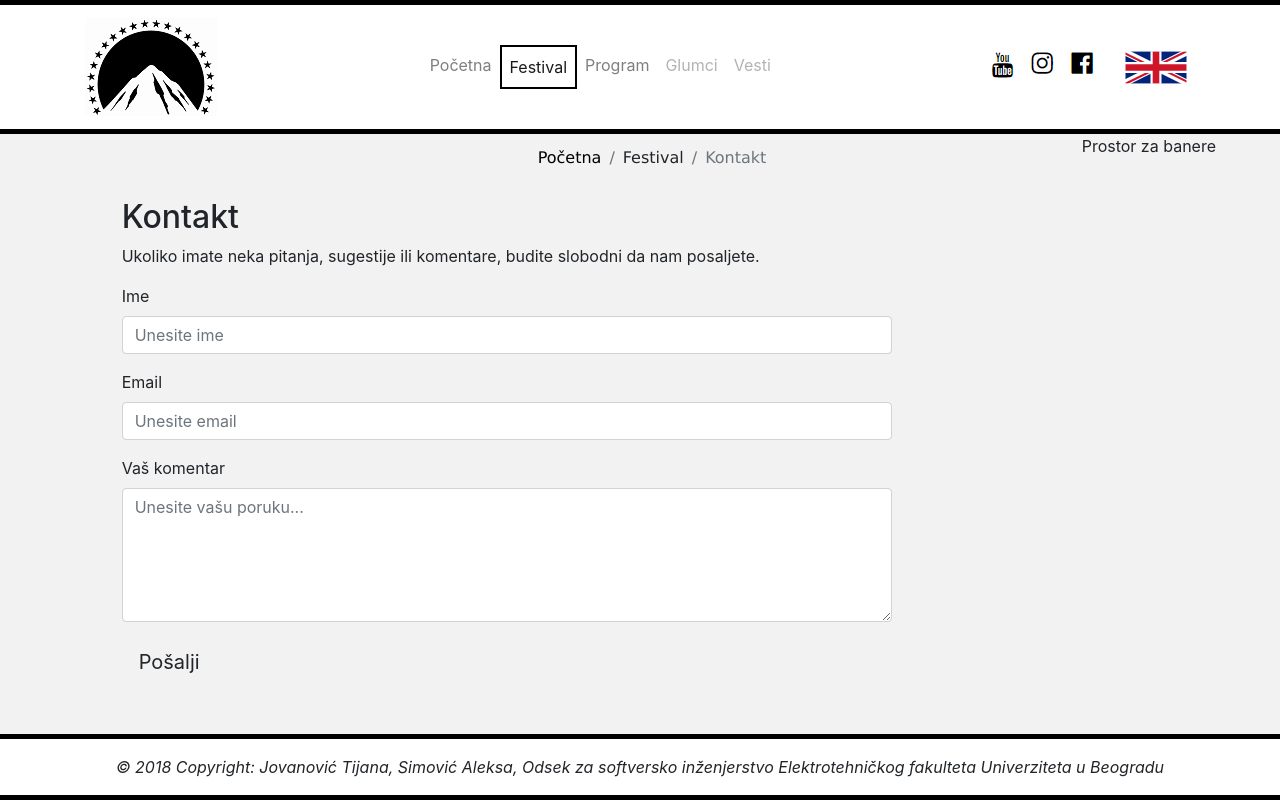
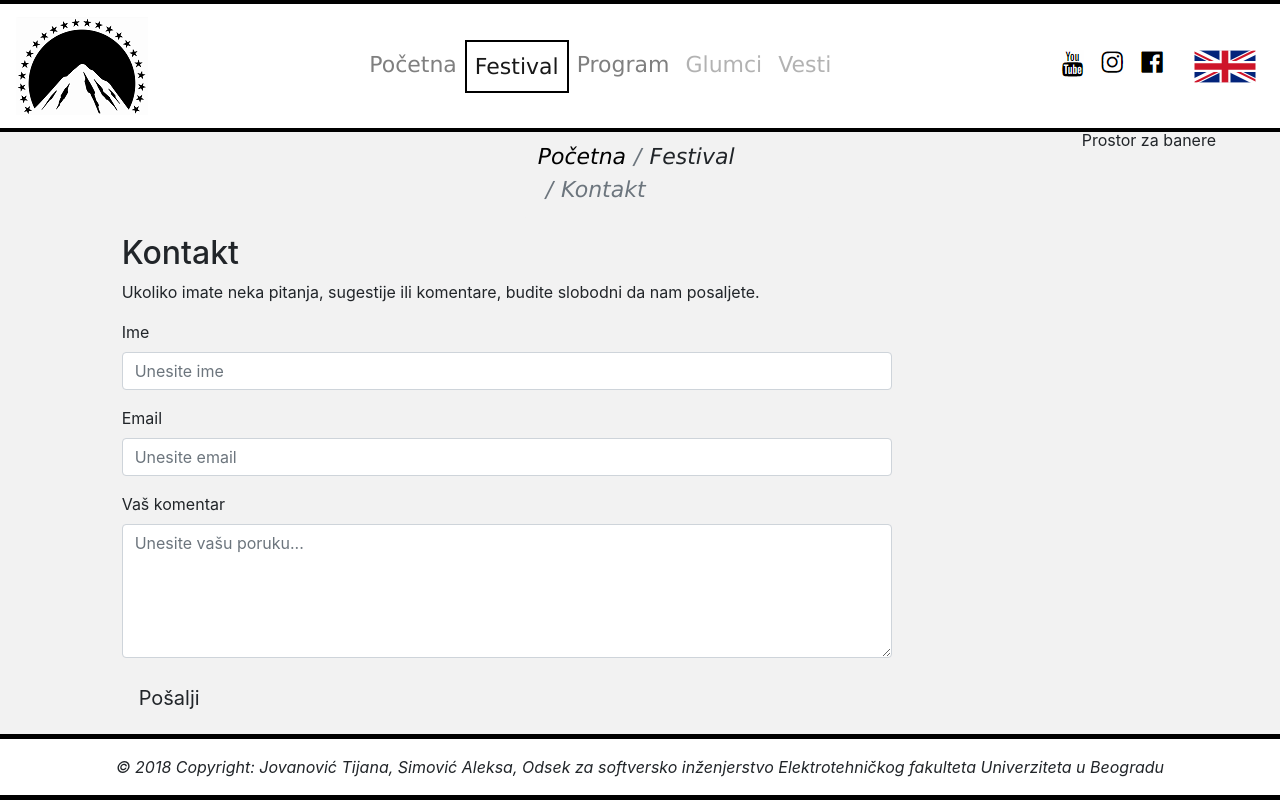
Before and after one commit to simovic96/vdProjekat, a plain HTML site: page kontakt.html in a window 1280 px wide. Drawn offline with nearby package versions, Linux system fonts and the light colour scheme.

Commit message:
azurirano

```diff
--- a/css/dropdown.css
+++ b/css/dropdown.css
@@ -51,7 +51,12 @@ a.breadcrumb-link:hover {
 }
 
 ol.bfont {
-	font-size:16px;
+	font-size:22px;
 	font-family:Verdana;
-	font-variant:oblique;
+	font-style:oblique;
 }
+
+ul.nav-ul a{
+	font-family:Verdana;
+	font-size:22px;
+}
--- a/kontakt.html
+++ b/kontakt.html
@@ -18,8 +18,63 @@
 	</head>
 	<body style="background-color:#F2F2F2;">
 
+		<div class="container">
+		<div class="row">
+		<div class="col-sm-12">
+		<nav class="fixednav navbar navbar-default navbar-light navbar-expand-md bg-white justify-content-center" style="border-top: 4px solid black;border-bottom: 4px solid black;width:100%">
+			<a href="/" class="navbar-brand mr-0"><img src="img/logo.png"></a>
+			<button class="navbar-toggler ml-1" type="button" data-toggle="collapse" data-target="#collapsingNavbar2">
+			<span class="navbar-toggler-icon"></span>
+			</button>
+			<div class="navbar-collapse collapse justify-content-between align-items-center w-100" id="collapsingNavbar2">
+			<ul class="navbar-nav mx-auto text-center nav-ul">
+				<li class="nav-item">
+					<a class="nav-link" href="index.html">Početna <span class="sr-only">(current)</span></a>
+				  </li>
+				  <li class="nav-item dropdown  active activeLink">
+					<a class="nav-link" href="#" id="navbarDropdown1" role="button" data-toggle="dropdown" aria-haspopup="true" aria-expanded="false">
+					  Festival
+					</a>
+					<div class="dropdown-menu" style="background-color:#f2f2f2;" aria-labelledby="navbarDropdown1">
+					  <a class="dropdown-item" href="#">O Festivalu</a>
+					  <a class="dropdown-item" href="ziri.html">Žiri</a>
+					  <a class="dropdown-item" href="#">Nagrade</a>
+					  <a class="dropdown-item" href="#">Sponzori</a>
+					  <a class="dropdown-item" href="kontakt.html">Kontakt</a>
+					</div>
+				  </li>
+				  <li class="nav-item dropdown">
+					<a class="nav-link" href="#" id="navbarDropdown" role="button" data-toggle="dropdown" aria-haspopup="true" aria-expanded="false">
+					  Program
+					</a>
+					<div class="dropdown-menu" style="background-color:#f2f2f2;" aria-labelledby="navbarDropdown">
+					  <a class="dropdown-item" href="#">Filmovi</a>
+					  <a class="dropdown-item" href="#">Mesta projekcije</a>
+					  <a class="dropdown-item" href="#">Prodajna mesta</a>
+					</div>
+				  </li>
+				  <li class="nav-item">
+					<a class="nav-link disabled" href="#">Glumci</a>
+				  </li>
+				  <li class="nav-item">
+					<a class="nav-link disabled" href="#">Vesti</a>
+				  </li>
+			</ul>
+			<ul class="nav navbar-nav flex-row justify-content-center flex-nowrap">
+				<li class="nav-item"><a class="nav-link" href=""><img src="img/yt-logo.png"></a> </li>
+				<li class="nav-item"><a class="nav-link" href=""><img src="img/ig-logo.png"></a> </li>
+				<li class="nav-item"><a class="nav-link" href=""><img src="img/fb-logo.png"></a> </li>
+				&nbsp;&nbsp;&nbsp;
+				<li class="nav-item"><a class="nav-link" href="indexENG.html"><img src="img/eng-logo.png"></a> </li>
+			</ul>
+			</div>
+			</div>
+		</nav>
+		</div>
+		</div>
 
-		<nav class="navbar navbar-default navbar-fixed-top navbar-light navbar-expand-md bg-white justify-content-center" style="border-top: 5px solid black;border-bottom: 5px solid black;">
+
+		<nav class="navbar navbar-default navbar-fixed-top navbar-light navbar-expand-md bg-white justify-content-center" style="border-top: 2px solid black;border-bottom: 2px solid black;">
 			<div class="container">
 			<a href="index.html" class="navbar-brand mr-0"><img src="img/logo.png"></a>
 			<button class="navbar-toggler ml-1" type="button" data-toggle="collapse" data-target="#collapsingNavbar2">
@@ -30,7 +85,7 @@
 				<li class="nav-item">
 					<a class="nav-link" href="index.html">Početna <span class="sr-only">(current)</span></a>
 				  </li>
-				  <li class="nav-item dropdown activeLink active">
+				  <li class="nav-item dropdown">
 					<a class="nav-link" href="#" id="navbarDropdown1" role="button" data-toggle="dropdown" aria-haspopup="true" aria-expanded="false">
 					  Festival
 					</a>
```
Also changed, not shown: index.html (+1 -1 lines), ziri.html (+1 -1 lines).
